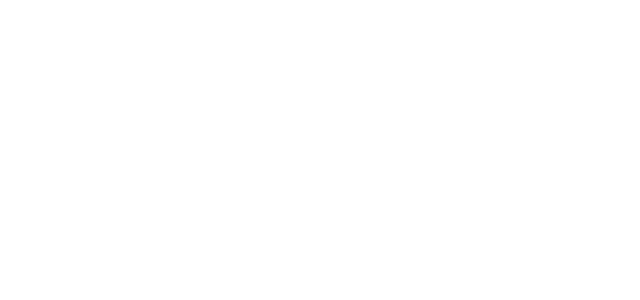
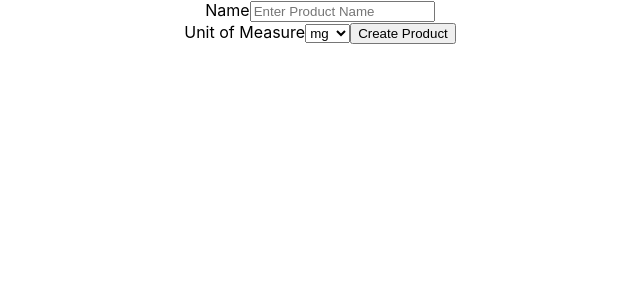
Before and after one commit to GabrielRoger07/Bakery-Quotation, a React (Create React App) app in the folder frontend/: page /create-product in a window 1280 px wide. Before the commit this address had no page. Shown: the top 300 px of the page, without its empty margins (320-960 px from the left). Built offline with nearby package versions, Linux system fonts and the light colour scheme.

Commit message:
Add product button created

```diff
--- a/frontend/src/App.js
+++ b/frontend/src/App.js
@@ -16,6 +16,7 @@ function App() {
           <Route path="/" element={<Login />}></Route>
           <Route path= "/create-company" element={<CompanyCreate />}></Route>
           <Route path= "/create-supplier" element={<SupplierCreate />}></Route>
+          <Route path= "/create-product" element={<ProductCreate />}></Route>
           <Route path= "/suppliers" element={<SupplierList />}></Route>
           <Route path= "/products" element={<ProductList />}></Route>
         </Routes>
--- a/frontend/src/pages/create/ProductCreate.jsx
+++ b/frontend/src/pages/create/ProductCreate.jsx
@@ -2,24 +2,48 @@ import React, { useState } from 'react'
 import Input from '../../components/Input'
 import Alert from '../../components/Alert'
 import Button from '../../components/Button'
+import useFetch from '../../hooks/useFetch'
+import { useNavigate } from 'react-router-dom'
 
 const ProductCreate = () => {
 
     const [productName, setProductName] = useState("")
     const [unitOfMeasure, setUnitOfMeasure] = useState("")
-    const [errors, setErrors] = useState("")
+    const [error, setError] = useState("")
     const [success, setSuccess] = useState("")
 
+    const { request, loading, errors } = useFetch("http://localhost:8080/api/v1")
+    const navigate = useNavigate();
+
     const handleProductCreate = async(e) => {
+        e.preventDefault()
+
         if(!productName || !unitOfMeasure){
-            setErrors("All the fields are required")
+            setError("All the fields are required")
             setSuccess("")
             return;
         }
 
-        // chamada da api
-        setSuccess("Product created successfully!")
-        console.log({ productName, unitOfMeasure })
+        setError("")
+
+        // chamar a api
+        const product = {
+
+            productName,
+            unitOfMeasure,
+            companyCnpj: "05203425000111"
+        }
+
+        const res = await request("POST", "/products", product)
+
+        if(res.ok){
+            setSuccess("Product created successfully!")
+            setError("")
+            setTimeout(() => navigate("/products"), 1000)
+        }else{
+            setSuccess("")
+            setError(res.data?.message)
+        }
     }
 
     return (
@@ -37,7 +61,7 @@ const ProductCreate = () => {
                         <option value="und">und</option>
                     </select>
                 </label>
-                <Alert message={errors} />
+                <Alert message={error} />
                 {success && <div className="success">{success}</div>}
                 <Button type="submit">Create Product</Button>
             </form>
--- a/frontend/src/pages/list/ProductList.jsx
+++ b/frontend/src/pages/list/ProductList.jsx
@@ -2,10 +2,12 @@ import React, { useEffect, useState } from 'react'
 import useFetch from '../../hooks/useFetch'
 import Alert from '../../components/Alert'
 import Button from '../../components/Button'
+import { useNavigate } from 'react-router-dom'
 
 const ProductList = () => {
 
     const { request, loading, errors } = useFetch("http://localhost:8080/api/v1")
+    const navigate = useNavigate();
 
     const [products, setProducts] = useState([])
     const [error, setError] = useState("")
@@ -18,6 +20,10 @@ const ProductList = () => {
         }else{
             setError(res.data?.message || "Failed to delete product")
         }
+    }
+
+    const createProduct = () => {
+        navigate("/create-product")
     }
 
     useEffect(() => {
@@ -57,6 +63,7 @@ const ProductList = () => {
         </div>
 
         <Button onClick={() => window.location.reload()}>Reload</Button>
+        <Button onClick={() => createProduct()}>Add Product</Button>
     </div>
   )
 }
```
